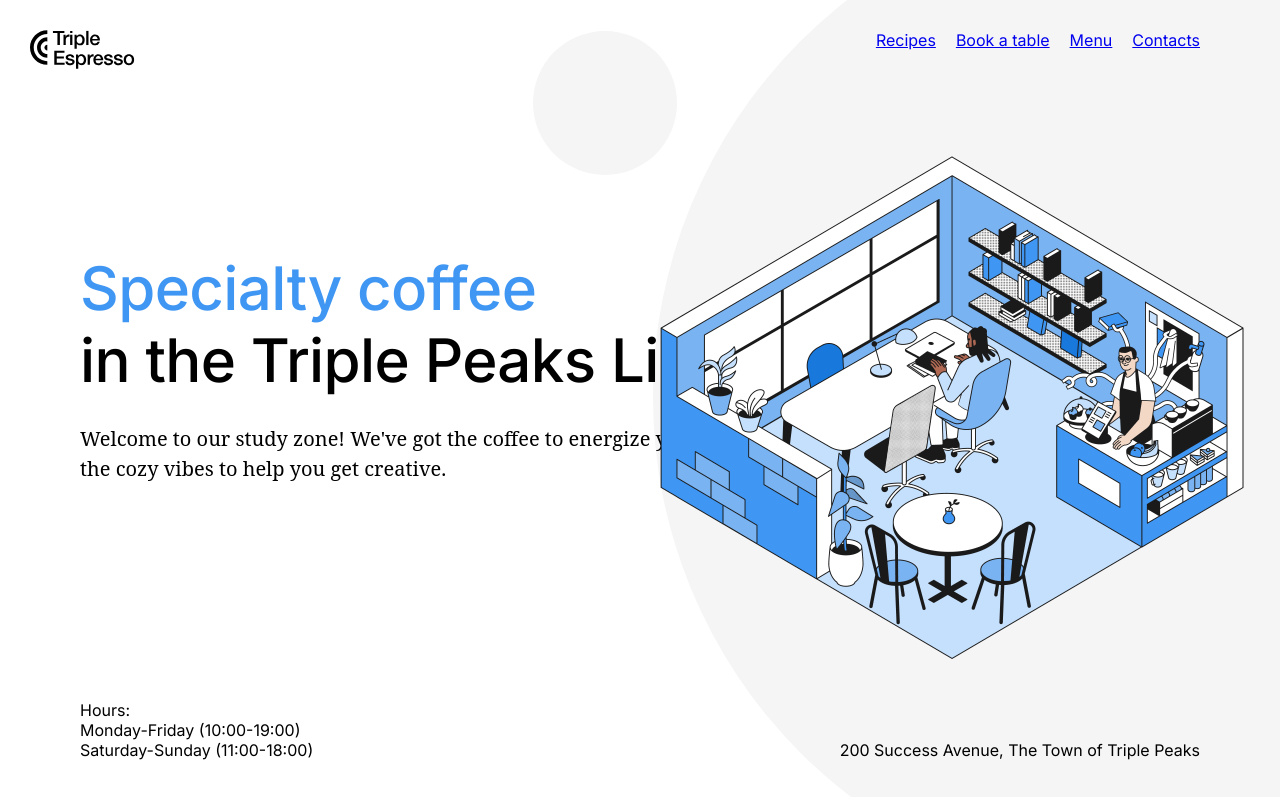
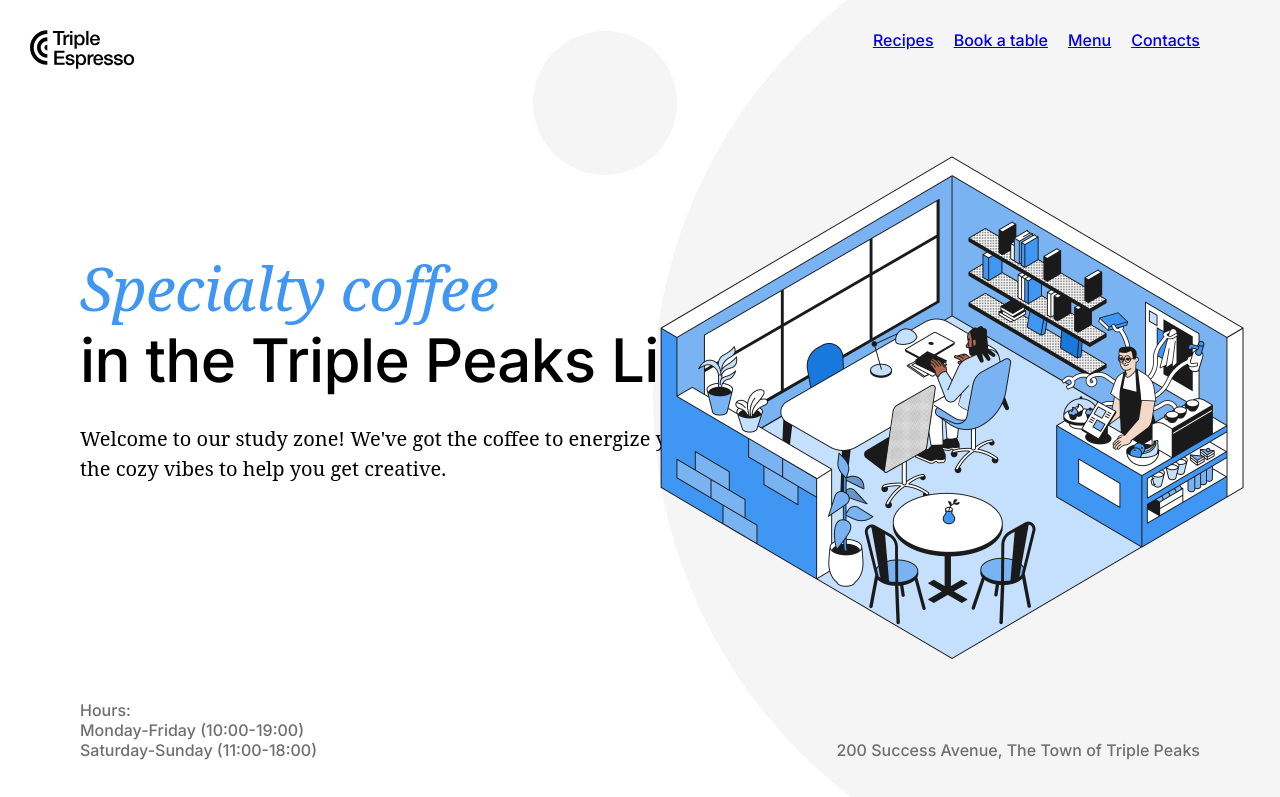
Before and after one commit to ehanson314/se_project_coffeeshop, a plain HTML site: page index.html in a window 1280 px wide. Shown: the top 797 px of the page. Drawn offline with Linux system fonts and the light colour scheme.

Commit message:
project 2 stage 2 submit 2

```diff
--- a/pages/index.css
+++ b/pages/index.css
@@ -53,6 +53,11 @@
 .header__span-accent {
   color: #3f96f3;
   display: block;
+  font-family: "Noto Serif", "Times New Roman", sans-serif;
+  font-style: italic;
+  font-weight: normal;
+  font-size: 60px;
+  line-height: 72px;
 }
 
 .header__footer {
@@ -64,6 +69,12 @@
 .header__paragraph {
   margin: 0;
   align-content: end;
+  font-family: "Inter", "Arial", serif;
+  font-style: normal;
+  font-weight: 500;
+  font-size: 16px;
+  line-height: 20px;
+  color: #6f6f6f;
 }
 
 .nav {
@@ -78,6 +89,11 @@
   gap: 20px;
   padding: 0;
   margin: 0;
+  font-family: "Inter", "Arial", serif;
+  font-style: normal;
+  font-weight: 500;
+  font-size: 16px;
+  line-height: 20px;
 }
 
 .nav__logo {
```
